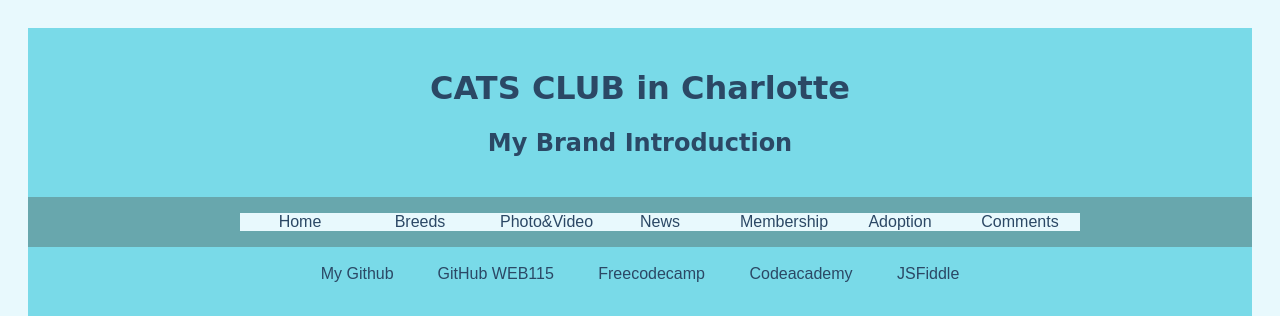
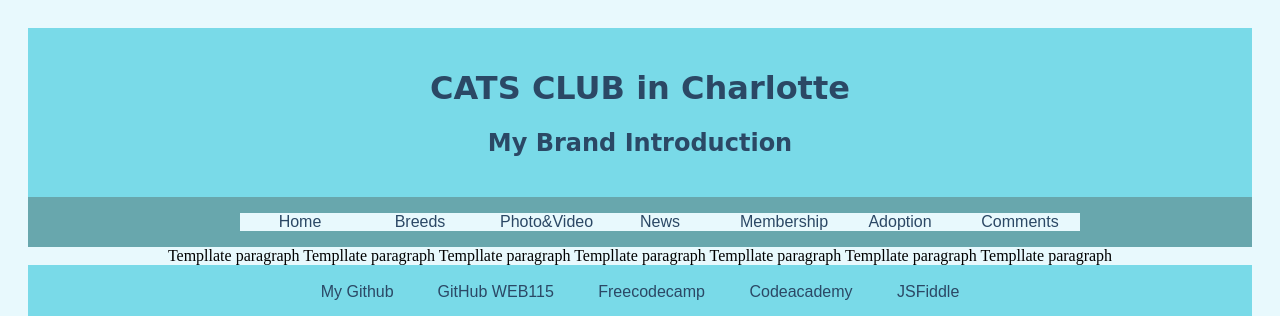
Before and after one commit to vsviryd777/web_templet, a plain HTML site: page index.html in a window 1280 px wide. Shown: the top 316 px of the page. Drawn offline with Linux system fonts and the light colour scheme.

Commit message:
Update index.html

```diff
--- a/index.html
+++ b/index.html
@@ -22,6 +22,13 @@
     </ul>
   </div>
 	<nav>
+		Templlate paragraph
+		Templlate paragraph
+		Templlate paragraph
+		Templlate paragraph
+		Templlate paragraph
+		Templlate paragraph
+		Templlate paragraph
 	</nav>
 	 </body>
 	 <footer>
```
